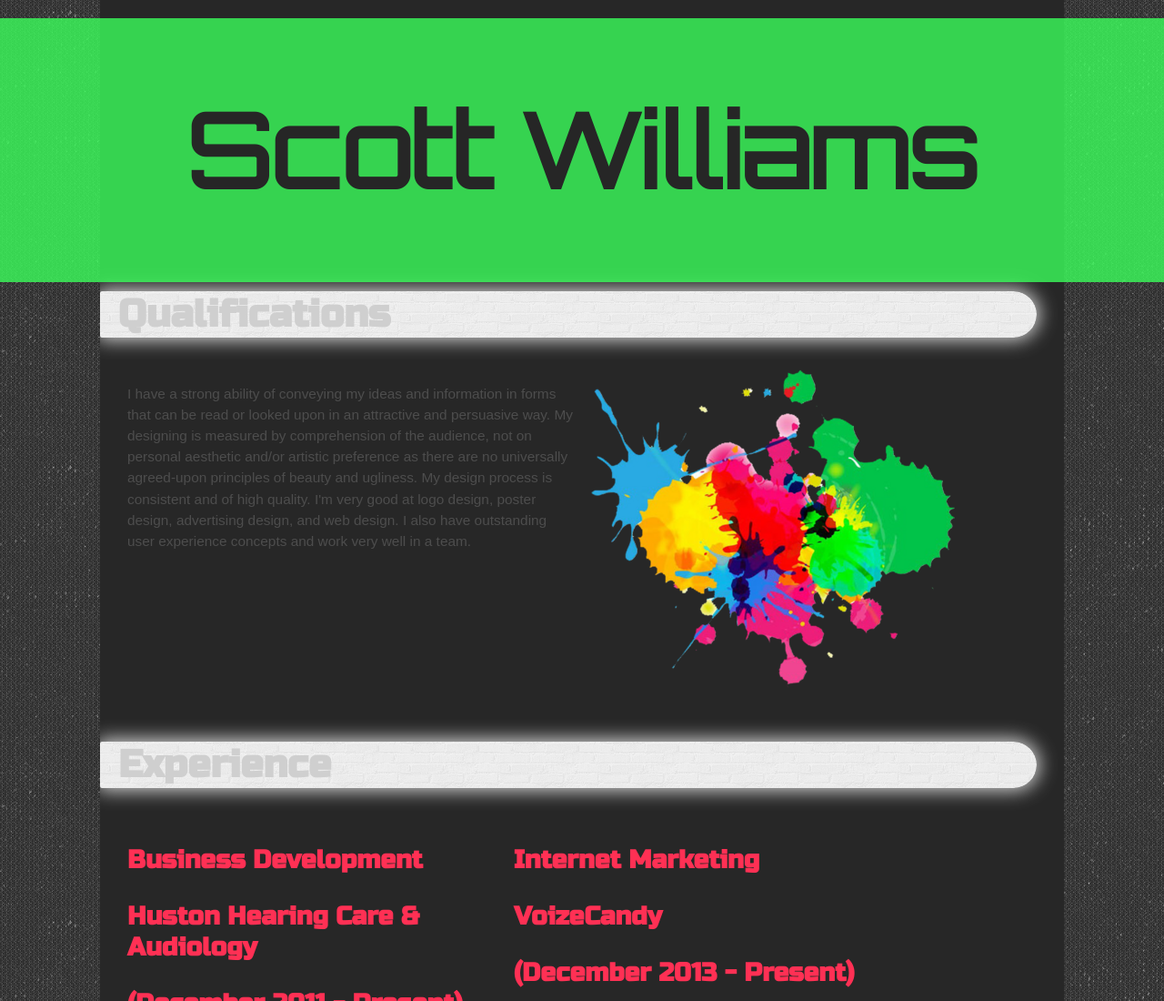
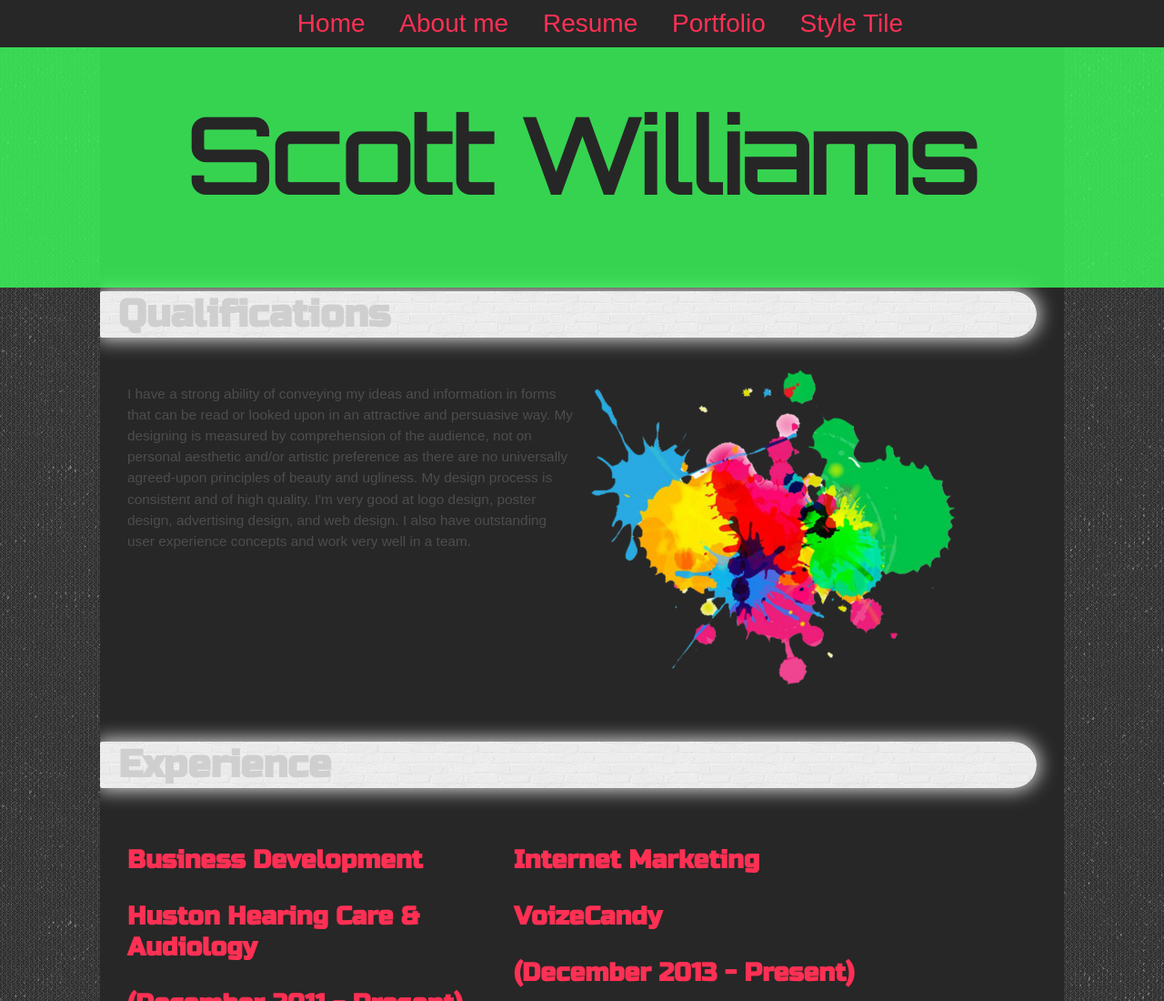
Before and after one commit to stwilliams0223/p2-resume, a plain HTML site: page index.html in a window 1280 px wide. Shown: the top 1100 px of the page at 91% size. Drawn offline with Linux system fonts and the light colour scheme; a web font is replaced by a local one.

Commit message:
Added Nav

```diff
--- a/css/styles.css
+++ b/css/styles.css
@@ -90,7 +90,7 @@ text-decoration: none;
 color: #ff3054;
 cursor: auto;
 transition-property: background, color, opacity;
-	transition-duration: .5s;
+	transition-duration: .2s;
  	transition-timing-function: linear;
  	cursor: pointer;
 
@@ -104,6 +104,50 @@ a:active,  {
 
 a:hover{
 	color:#3bff5c;
+
+
+}
+
+/**navigation*/
+
+nav{
+
+
+  width: 100%;
+  background: #272727;
+  text-align: center;
+  padding-top: 10px;
+  padding-bottom: 10px;
+  font-size: 2em;
+
+
+  position: fixed;
+  top: 0;
+  left: 0;
+  width: 100%;
+  text-align: center;
+
+}
+
+
+nav ul{
+  list-style: none;
+  display: inline;
+  padding-left: 10px;
+  margin: 0;
+  color: #fff;
+
+}
+
+nav ul li{
+  display: inline;
+  padding-left: 30px;
+
+}
+
+nav a:hover{
+
+color: white;
 
 
 }
@@ -237,6 +281,7 @@ top: 0;
 left: 0;
 width: 100%;
 height: auto;
+margin-top: 2%;
 
 
 
--- a/index.html
+++ b/index.html
@@ -44,6 +44,19 @@
 
 
 		</section>
+
+
+		<!-- navigation -->
+
+		<nav>
+				  <ul>
+				     <li><a href="http://stwilliams0223.github.io"> Home </a> </li>
+				     <li><a href="http://stwilliams0223.github.io/p1-bio"> About me </a> </li>
+				     <li><a href="http://stwilliams0223.github.io/p2-resume"> Resume </a> </li>
+				     <li><a href="http://stwilliams0223.github.io/p4-portfolio"> Portfolio </a> </li>
+				     <li><a href="http://stwilliams0223.github.io/p3-style-tile">Style Tile </a> </li>
+				  </ul>
+				</nav>
 
 
 		<!-- Qualifications Section-->
```
